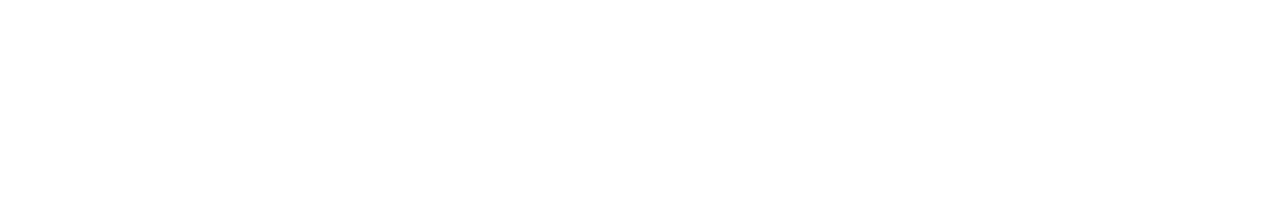
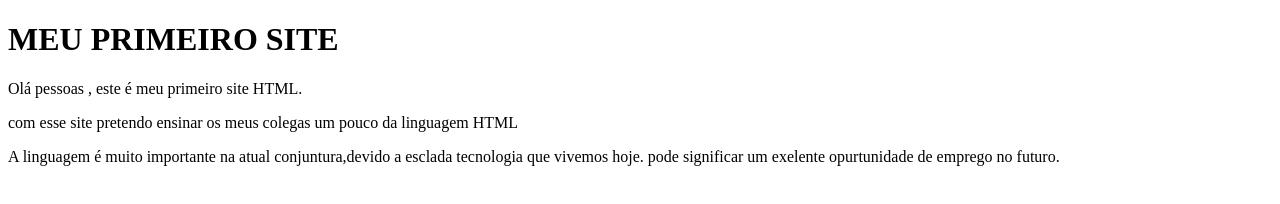
Before and after one commit to duda2000/evaeduarda, a plain HTML site: page index.html in a window 1280 px wide. Drawn offline with Linux system fonts and the light colour scheme.

Commit message:
titulo e conteúdo

```diff
--- a/index.html
+++ b/index.html
@@ -9,6 +9,17 @@
 </head>
 
 <body>
-    <h
+    <h1>MEU PRIMEIRO SITE</h1>
+
+    <P>Olá pessoas , este é meu primeiro site HTML.
+   <P>
+
+ </P>com esse site pretendo ensinar os meus colegas um pouco
+   da linguagem HTML
+
+   <P>A linguagem é muito importante na atual conjuntura,devido
+    a esclada tecnologia que vivemos hoje. pode significar um exelente
+    opurtunidade de emprego no futuro.
+ </P>
 </body>
 </html>
```
